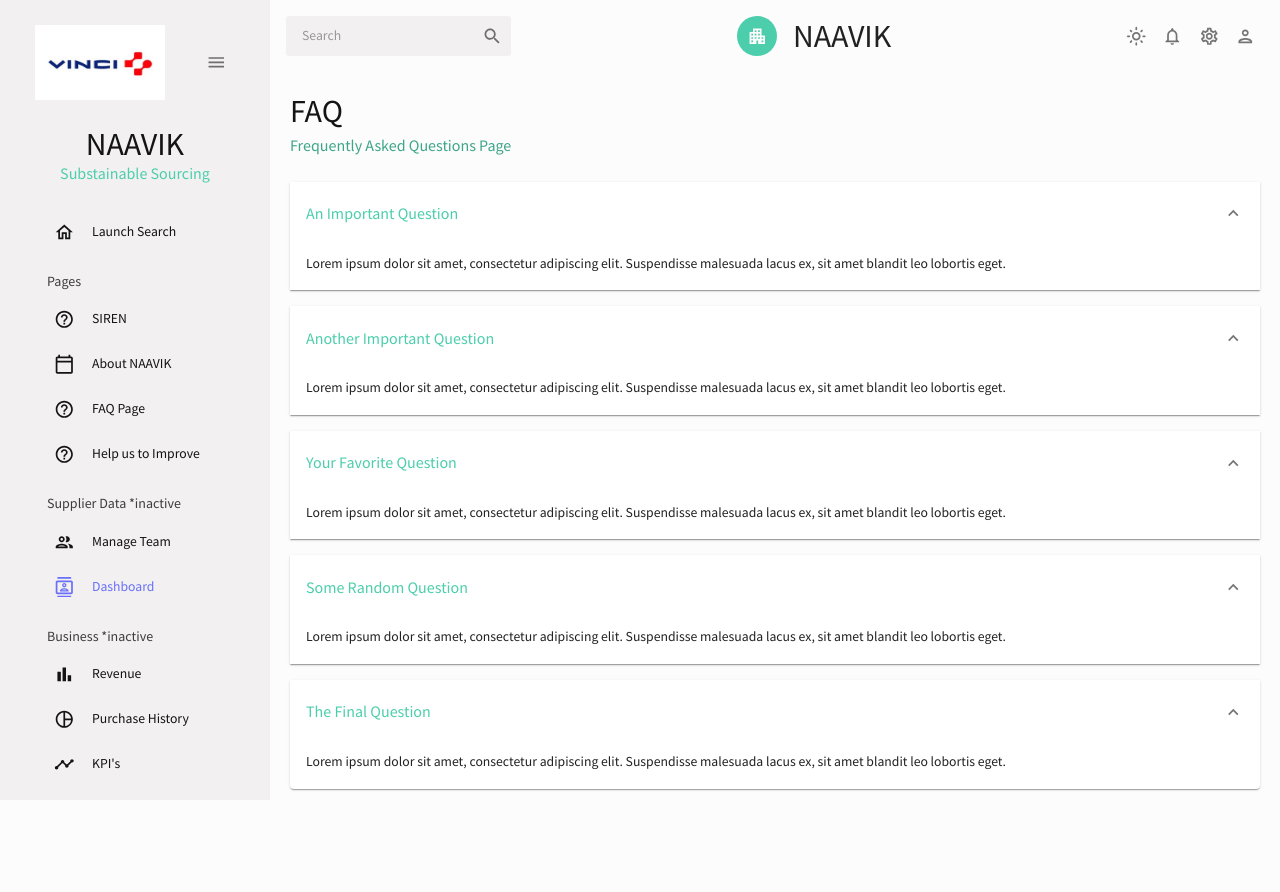
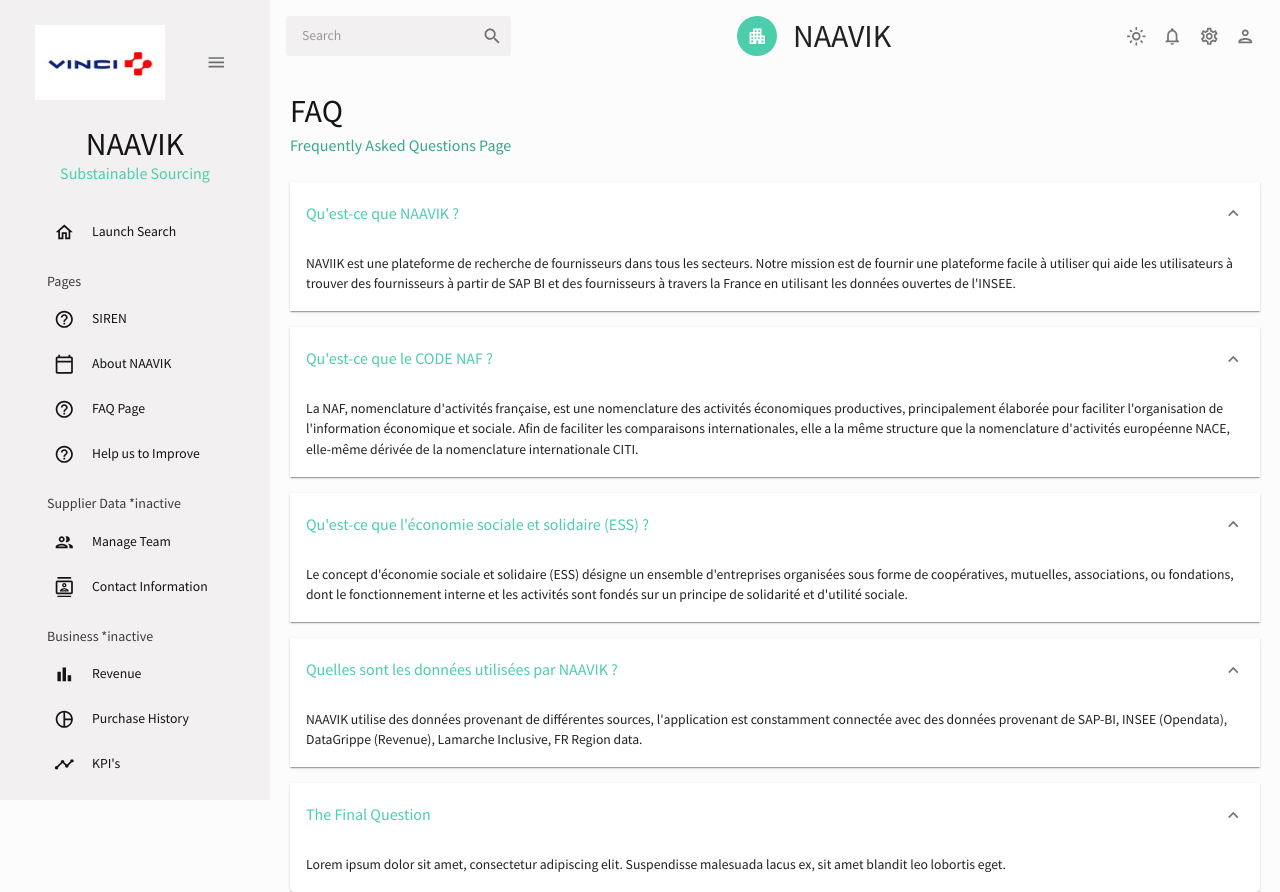
Before and after one commit to veis-ittools/jsxdashboard, a React (Create React App) app: page /faq in a window 1280 px wide. Before the commit the page ends 800 px from the top, so only its background shows below. Built offline with nearby package versions, Linux system fonts and the light colour scheme.

Commit message:
added files23120913

```diff
--- a/src/App.js
+++ b/src/App.js
@@ -20,6 +20,8 @@ import { ColorModeContext, useMode } from "./theme";
 import Mainseach from "./Components/Mainsearch/Mainseach";
 import FAQ from "./scenes/Faq";
 import Sirensearch from "./scenes/Sirensearch";
+import Bar from "./scenes/bar";
+import BlankPage from "./scenes/blankpage";
 
 // import Dashboard from "./scenes/dashboard";
 
@@ -41,17 +43,17 @@ function App() {
 
             <Routes>
               <Route path="/" element={<Mainseach />} />
-              <Route path="/sirensearch" element={<Sirensearch />} />  */}
-              {/* <Route path="/team" element={<Team />} />
-              <Route path="/Dashboard" element={<Contacts />} />
-              <Route path="/invoices" element={<Invoices />} />
+              <Route path="/sirensearch" element={<Sirensearch />} />
+              <Route path="/team" element={<Bar />} />
+              <Route path="/contacts" element={<BlankPage />} />
+              {/* <Route path="/invoices" element={<Invoices />} />
               <Route path="/form" element={<Form />} />
               <Route path="/bar" element={<Bar />} />
               <Route path="/pie" element={<Pie />} />
-              <Route path="/line" element={<Line />} />  */}
+              <Route path="/line" element={<Line />} />    */}
               <Route path="/faq" element={<FAQ />} />
-              {/* <Route path="/calendar" element={<Calendar />} />
-              <Route path="/geography" element={<Geography />} /> */}
+              {/* <Route path="/calendar" element={<Bar />} /> */}
+              {/* <Route path="/geography" element={<Geography />} /> */}
             </Routes>
           </main>
         </div>
--- a/src/Components/BasicInfo/BasicInfo.jsx
+++ b/src/Components/BasicInfo/BasicInfo.jsx
@@ -1,12 +1,19 @@
 import React, { useState} from 'react'
 import { useContext } from "react";
 import { ColorModeContext, tokens } from "../../theme";
-import { Box, Grid, TextField, IconButton, useTheme } from "@mui/material";
+import { Box, Grid, TextField, IconButton, useTheme, Typography } from "@mui/material";
+import Header from '../Header';
 
-function BasicInfo() {
+function BasicInfo(props) {
+
+    let siren = props.siren
+
     const theme = useTheme();
     const colors = tokens(theme.palette.mode);
     const colorMode = useContext(ColorModeContext);
+
+
+
   return (
 
     <Box backgroundColor={colors.primary[400]}  justifyContent='center'
@@ -23,7 +30,28 @@ function BasicInfo() {
 
         }}
     >
-    basic info
+      {/* <Header title="Présentation de la société VINCI ENERGIES" subtitle="Categorie Juridique UniteLegale SA à conseil d'administration (s.a.i.)" /> */}
+
+      <Typography
+        variant="h3"
+        color={colors.grey[100]}
+        // fontWeight="bold"
+        sx={{ m: "0 0 5px 0" }}
+      >
+        "Présentation de la société VINCI ENERGIES"
+      </Typography>
+      <Typography variant="h5" color={colors.greenAccent[400]}>
+          "Categorie Juridique UniteLegale SA à conseil d'administration (s.a.i.)"
+      </Typography>
+
+      <Typography variant="h5" color={colors.blueAccent[400]}>
+
+          Spécialisée dans le secteur d'activité Construction de réseaux électriques et de télécommunications
+          Génie civil, 42.22Z
+      </Typography>
+      <Typography variant="h5" color={colors.blueAccent[400]}>
+          Sur l'année 2020, VINCI ENERGIES réalise un chiffre d'affaires de 71154803 €.
+      </Typography>
     </Box>
   )
 }
--- a/src/scenes/Faq/index.jsx
+++ b/src/scenes/Faq/index.jsx
@@ -19,52 +19,49 @@ const FAQ = () => {
       <Accordion defaultExpanded>
         <AccordionSummary expandIcon={<ExpandMoreIcon />}>
           <Typography color={colors.greenAccent[500]} variant="h5">
-            An Important Question
+              Qu'est-ce que NAAVIK ?
           </Typography>
         </AccordionSummary>
         <AccordionDetails>
           <Typography>
-            Lorem ipsum dolor sit amet, consectetur adipiscing elit. Suspendisse
-            malesuada lacus ex, sit amet blandit leo lobortis eget.
+            NAVIIK est une plateforme de recherche de fournisseurs dans tous les secteurs. Notre mission est de fournir une plateforme facile à utiliser qui aide les utilisateurs à trouver des fournisseurs à partir de SAP BI et des fournisseurs à travers la France en utilisant les données ouvertes de l'INSEE.
+
           </Typography>
         </AccordionDetails>
       </Accordion>
       <Accordion defaultExpanded>
         <AccordionSummary expandIcon={<ExpandMoreIcon />}>
           <Typography color={colors.greenAccent[500]} variant="h5">
-            Another Important Question
+             Qu'est-ce que le CODE NAF ?
           </Typography>
         </AccordionSummary>
         <AccordionDetails>
           <Typography>
-            Lorem ipsum dolor sit amet, consectetur adipiscing elit. Suspendisse
-            malesuada lacus ex, sit amet blandit leo lobortis eget.
+              La NAF, nomenclature d'activités française, est une nomenclature des activités économiques productives, principalement élaborée pour faciliter l'organisation de l'information économique et sociale. Afin de faciliter les comparaisons internationales, elle a la même structure que la nomenclature d'activités européenne NACE, elle-même dérivée de la nomenclature internationale CITI.
           </Typography>
         </AccordionDetails>
       </Accordion>
       <Accordion defaultExpanded>
         <AccordionSummary expandIcon={<ExpandMoreIcon />}>
           <Typography color={colors.greenAccent[500]} variant="h5">
-            Your Favorite Question
+            Qu'est-ce que l'économie sociale et solidaire (ESS) ?
           </Typography>
         </AccordionSummary>
         <AccordionDetails>
           <Typography>
-            Lorem ipsum dolor sit amet, consectetur adipiscing elit. Suspendisse
-            malesuada lacus ex, sit amet blandit leo lobortis eget.
+            Le concept d'économie sociale et solidaire (ESS) désigne un ensemble d'entreprises organisées sous forme de coopératives, mutuelles, associations, ou fondations, dont le fonctionnement interne et les activités sont fondés sur un principe de solidarité et d'utilité sociale.
           </Typography>
         </AccordionDetails>
       </Accordion>
       <Accordion defaultExpanded>
         <AccordionSummary expandIcon={<ExpandMoreIcon />}>
           <Typography color={colors.greenAccent[500]} variant="h5">
-            Some Random Question
+            Quelles sont les données utilisées par NAAVIK ?
           </Typography>
         </AccordionSummary>
         <AccordionDetails>
           <Typography>
-            Lorem ipsum dolor sit amet, consectetur adipiscing elit. Suspendisse
-            malesuada lacus ex, sit amet blandit leo lobortis eget.
+              NAAVIK utilise des données provenant de différentes sources, l'application est constamment connectée avec des données provenant de SAP-BI, INSEE (Opendata), DataGrippe (Revenue), Lamarche Inclusive, FR Region data.
           </Typography>
         </AccordionDetails>
       </Accordion>
--- a/src/scenes/Sirensearch/index.jsx
+++ b/src/scenes/Sirensearch/index.jsx
@@ -1,4 +1,4 @@
-import React from 'react'
+import React, { useState } from 'react'
 import { Box, Button, IconButton, Typography,TextField, useTheme } from "@mui/material";
 // import { Box, useTheme } from "@mui/material";
 import { tokens } from "../../theme";
@@ -19,6 +19,13 @@ import BasicInfo from '../../Components/BasicInfo/BasicInfo';
 const Sirensearch= () =>{
     const theme = useTheme();
     const colors = tokens(theme.palette.mode);
+
+    const [siren, setSiren] = useState('')
+    const [buttonclickstate, setButtonclickstate]  = useState(false)
+
+
+
+
   return (
     <Box m="20px">
         <Box display="flex" justifyContent="space-around" alignItems="center"   >
@@ -37,12 +44,21 @@ const Sirensearch= () =>{
                     size="small"
                     id = 'siren'
                     sx={{ marginTop:1,
-                    mx:5
+                    mx:5 }}
+                    onChange= {(e)=>{
+                        console.log(e.target.value);
+                        setSiren(e.target.value)
 
                     }}
+
                     />
 
+
+
+
+
                 <Button
+                    onClick={setButtonclickstate}
                     sx={{
                     backgroundColor: colors.blueAccent[600],
                     color: colors.grey[100],
@@ -51,34 +67,17 @@ const Sirensearch= () =>{
                     padding: "10px 20px",
                     // marginRight: "150px"
                     }}
+
                 >
                 <DownloadOutlinedIcon sx={{ mr: "10px" }} />
                     Search Supplier
                 </Button>
+
+
             </Box>
 
-        <Box backgroundColor={colors.primary[400]}  justifyContent='center'
-        sx={{
-            marginTop: 0,
-            // marginLeft: 5,
-            display: 'flex',
-            flexDirection: 'column',
-            alignItems: 'center',
-            borderRadius: 2,
-            width: 820,
-            height: 150,
-
-
-        }}
-        >
-        basic info
         </Box>
-
-
-
-
-
-        </Box>
+        {buttonclickstate && <BasicInfo siren = {siren}></BasicInfo> }
 
         {/* <BasicInfo></BasicInfo> */}
 
@@ -176,7 +175,7 @@ const Sirensearch= () =>{
 
 
 
-        {/* <BasicInfo></BasicInfo> */}
+
     </Box>
 
   )
--- /dev/null
+++ b/src/scenes/bar/index.jsx
@@ -0,0 +1,16 @@
+import { Box } from "@mui/material";
+import Header from "../../Components/Header";
+import BarChart from "../../Components/BarChart";
+
+const Bar = () => {
+  return (
+    <Box m="20px">
+      <Header title="Bar Chart" subtitle="Simple Bar Chart" />
+      <Box height="75vh">
+        <BarChart />
+      </Box>
+    </Box>
+  );
+};
+
+export default Bar;
--- /dev/null
+++ b/src/scenes/blankpage/index.jsx
@@ -0,0 +1,15 @@
+
+import React from 'react'
+import { Box } from "@mui/material";
+import Header from "../../Components/Header";
+function BlankPage() {
+  return (
+    <Box m="20px">
+      <Header title="Not Available" subtitle="Next release" />
+      <Box height="75vh">
+      </Box>
+    </Box>
+  )
+}
+
+export default BlankPage
--- a/src/scenes/global/Sidebar.jsx
+++ b/src/scenes/global/Sidebar.jsx
@@ -196,8 +196,8 @@ const Sidebar = () => {
             />
 
             <Item
-              title="Dashboard"
-              to="/dashboard"
+              title="Contact Information"
+              to="/contacts"
               icon={<ContactsOutlinedIcon />}
               selected={selected}
               setSelected={setSelected}
```
